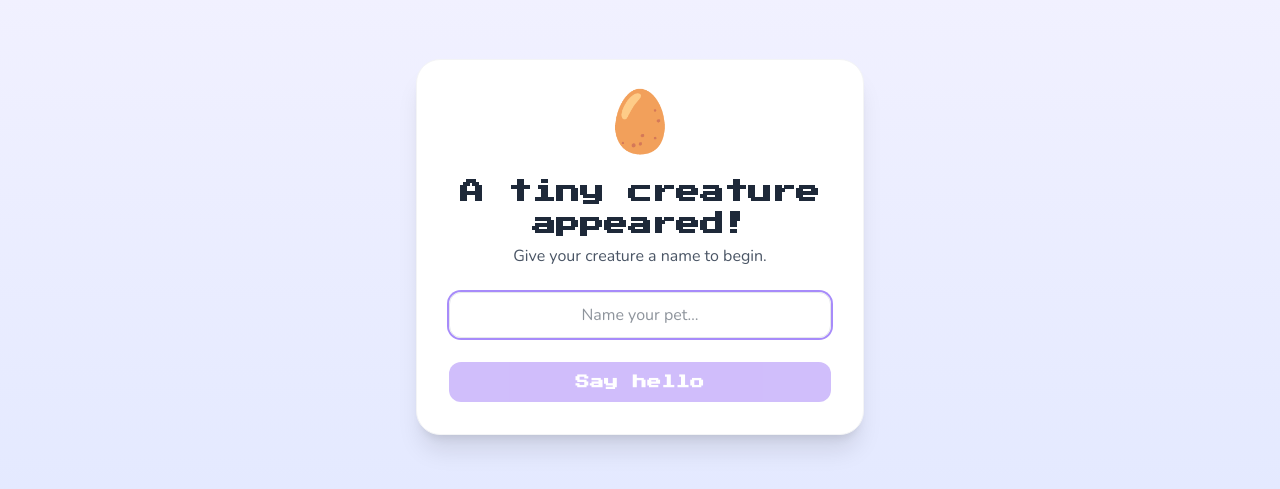
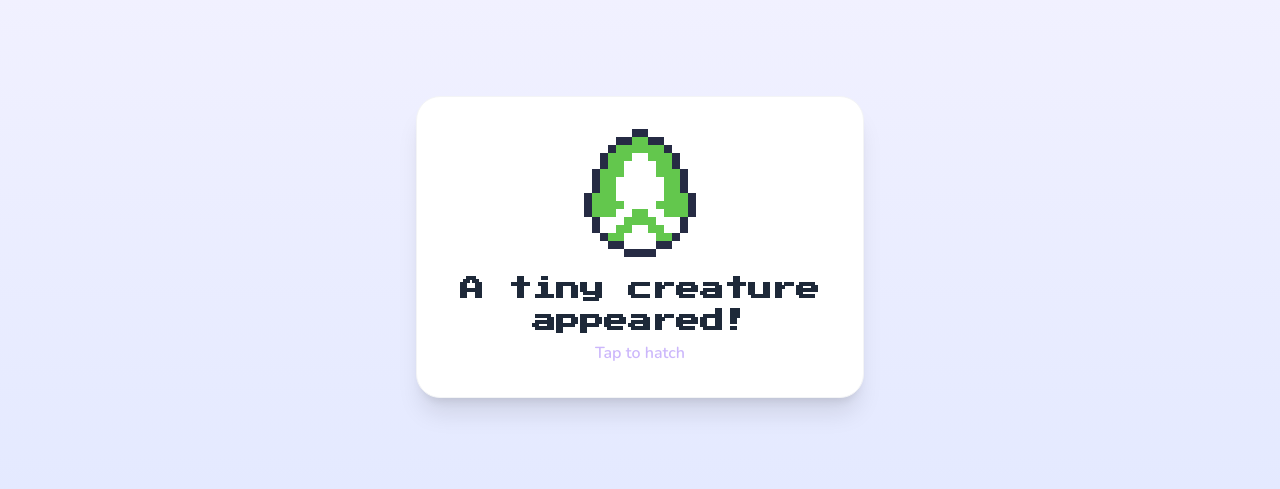
Before and after one commit to ThisIsItz/tamagotchi, a React (Vite) app: page / in a window 1280 px wide. Shown: the part 153-642 px from the top of the page. Built offline with nearby package versions, Linux system fonts and the light colour scheme.

Commit message:
add egg hatching animations

```diff
--- a/src/App.tsx
+++ b/src/App.tsx
@@ -1,5 +1,5 @@
 import { usePetStore } from './store/usePetStore'
-import { NameSetup } from './screens/NameSetup'
+import { EggHatch } from './screens/EggHatch'
 import { GameOver } from './screens/GameOver'
 import { PetGame } from './screens/PetGame'
 
@@ -7,7 +7,7 @@ const App = () => {
   const name = usePetStore((s) => s.name)
   const isAlive = usePetStore((s) => s.isAlive)
 
-  if (!name) return <NameSetup />
+  if (!name) return <EggHatch />
   if (!isAlive) return <GameOver />
   return <PetGame />
 }
--- a/src/components/Creature/Sprite.tsx
+++ b/src/components/Creature/Sprite.tsx
@@ -4,9 +4,10 @@ import type { SpriteConfig } from '../../data/sprites'
 interface Props {
   config: SpriteConfig
   scale?: number
+  onComplete?: () => void
 }
 
-export function Sprite({ config, scale = 1.25 }: Props) {
+export function Sprite({ config, scale = 1.25, onComplete }: Props) {
   const { src, frameW, frameH, cols, frameCount, fps, startFrame = 0, cropTop = 0, cropBottom = 0, loop = true } = config
   const [frame, setFrame] = useState(startFrame)
 
@@ -19,7 +20,14 @@ export function Sprite({ config, scale = 1.25 }: Props) {
     const lastFrame = startFrame + frameCount - 1
     const id = setInterval(() => {
       setFrame((f) => {
-        if (f >= lastFrame) return loop ? startFrame : lastFrame
+        if (f >= lastFrame) {
+          if (!loop) {
+            clearInterval(id)
+            onComplete?.()
+            return lastFrame
+          }
+          return startFrame
+        }
         return f + 1
       })
     }, 1000 / fps)
--- a/src/data/sprites.ts
+++ b/src/data/sprites.ts
@@ -11,6 +11,7 @@ import lvl1No from '../assets/sprites/lvl1/no.png'
 import deadSheet from '../assets/sprites/status/dead.png'
 import foodSheet from '../assets/sprites/status/food.png'
 import medicineSheet from '../assets/sprites/status/medicine.png'
+import eggsSheet from '../assets/sprites/status/eggs.png'
 
 export interface SpriteConfig {
   src: string
@@ -69,6 +70,33 @@ export const MEDICINE_CONFIG: SpriteConfig = {
   fps: 1.25,
   loop: false
 }
+
+// Eggs sheet: 16x16 frames, 13 cols. Rows 27-32 (1-indexed) = rows 26-31 (0-indexed).
+// Idle anim: cols 1-7 (0-indexed 0-6). Hatch anim: cols 8-13 (0-indexed 7-12).
+const EGG_COLS = 13
+const EGG_ROWS = [26, 27, 28, 29, 30, 31]
+
+export const EGG_IDLE_CONFIGS: SpriteConfig[] = EGG_ROWS.map((row) => ({
+  src: eggsSheet,
+  frameW: 16,
+  frameH: 16,
+  cols: EGG_COLS,
+  frameCount: 7,
+  startFrame: row * EGG_COLS,
+  fps: 4,
+  loop: true,
+}))
+
+export const EGG_HATCH_CONFIGS: SpriteConfig[] = EGG_ROWS.map((row) => ({
+  src: eggsSheet,
+  frameW: 16,
+  frameH: 16,
+  cols: EGG_COLS,
+  frameCount: 6,
+  startFrame: row * EGG_COLS + 7,
+  fps: 5,
+  loop: false,
+}))
 
 export const LEVEL_SPRITES: Record<
   number,
--- /dev/null
+++ b/src/screens/EggHatch.tsx
@@ -0,0 +1,163 @@
+import { useState } from 'react'
+import { motion, AnimatePresence } from 'framer-motion'
+import { usePetStore } from '../store/usePetStore'
+import { EGG_IDLE_CONFIGS, EGG_HATCH_CONFIGS } from '../data/sprites'
+
+const SCALE = 8
+
+function StaticEggFrame({
+  config,
+  frameOffset,
+  scale
+}: {
+  config: (typeof EGG_IDLE_CONFIGS)[0]
+  frameOffset: number
+  scale: number
+}) {
+  const { src, frameW, frameH, cols, startFrame = 0 } = config
+  const frame = startFrame + frameOffset
+  const col = frame % cols
+  const row = Math.floor(frame / cols)
+  const displayW = frameW * scale
+  const displayH = frameH * scale
+  const sheetW = frameW * cols * scale
+  return (
+    <div
+      style={{
+        width: displayW,
+        height: displayH,
+        backgroundImage: `url(${src})`,
+        backgroundSize: `${sheetW}px auto`,
+        backgroundPosition: `${-(col * displayW)}px ${-(row * frameH * scale)}px`,
+        backgroundRepeat: 'no-repeat',
+        imageRendering: 'pixelated'
+      }}
+    />
+  )
+}
+
+export const EggHatch = () => {
+  const setName = usePetStore((s) => s.setName)
+  const [hatchStep, setHatchStep] = useState(0)
+  const [showNaming, setShowNaming] = useState(false)
+  const [input, setInput] = useState('')
+
+  const [eggIndex] = useState(() => Math.floor(Math.random() * EGG_IDLE_CONFIGS.length))
+  const idleConfig = EGG_IDLE_CONFIGS[eggIndex]
+  const hatchConfig = EGG_HATCH_CONFIGS[eggIndex]
+  const totalHatchFrames = hatchConfig.frameCount
+
+  const handleTap = () => {
+    if (showNaming) return
+    const next = hatchStep + 1
+    if (next >= totalHatchFrames) {
+      setHatchStep(next)
+      setTimeout(() => setShowNaming(true), 300)
+    } else {
+      setHatchStep(next)
+    }
+  }
+
+  const submit = () => {
+    const trimmed = input.trim()
+    if (trimmed) setName(trimmed)
+  }
+
+  return (
+    <div className="page-bg">
+      <motion.div
+        initial={{ opacity: 0, y: 24 }}
+        animate={{ opacity: 1, y: 0 }}
+        className="card p-8 w-full max-w-md flex flex-col items-center gap-6"
+      >
+        <AnimatePresence mode="wait">
+          {!showNaming && (
+            <motion.div
+              key="egg"
+              initial={{ opacity: 0, scale: 0.8 }}
+              animate={{ opacity: 1, scale: 1 }}
+              exit={{ opacity: 0, scale: 1.3 }}
+              transition={{ duration: 0.4 }}
+              className="flex flex-col items-center gap-4"
+            >
+              <motion.div
+                key={hatchStep}
+                animate={{ scale: hatchStep > 0 ? [1, 1.15, 1] : 1 }}
+                transition={{ duration: 0.2 }}
+                className="cursor-pointer select-none"
+                onClick={handleTap}
+              >
+                {hatchStep === 0 ? (
+                  <StaticEggFrame
+                    config={idleConfig}
+                    frameOffset={0}
+                    scale={SCALE}
+                  />
+                ) : (
+                  <StaticEggFrame
+                    config={hatchConfig}
+                    frameOffset={hatchStep - 1}
+                    scale={SCALE}
+                  />
+                )}
+              </motion.div>
+
+              <div className="text-center">
+                <h1 className="text-2xl font-bold text-gray-800 dark:text-gray-100">
+                  A tiny creature appeared!
+                </h1>
+                <motion.p
+                  animate={{ opacity: [0.4, 1, 0.4] }}
+                  transition={{
+                    repeat: Infinity,
+                    duration: 1.4,
+                    ease: 'easeInOut'
+                  }}
+                  className="text-primary font-semibold mt-1"
+                >
+                  Tap to hatch
+                </motion.p>
+              </div>
+            </motion.div>
+          )}
+
+          {showNaming && (
+            <motion.div
+              key="naming"
+              initial={{ opacity: 0, y: 16 }}
+              animate={{ opacity: 1, y: 0 }}
+              transition={{ duration: 0.4 }}
+              className="flex flex-col items-center gap-6 w-full"
+            >
+              <div className="text-center">
+                <h1 className="text-2xl font-bold text-gray-800 dark:text-gray-100"></h1>{' '}
+                It hatched!
+                <p className="text-gray-600 dark:text-gray-400 text-md mt-1">
+                  Give your creature a name.
+                </p>
+              </div>
+              <input
+                autoFocus
+                type="text"
+                maxLength={20}
+                spellCheck={false}
+                placeholder="Name your pet..."
+                value={input}
+                onChange={(e) => setInput(e.target.value)}
+                onKeyDown={(e) => e.key === 'Enter' && submit()}
+                className="input-base text-center w-full"
+              />
+              <button
+                onClick={submit}
+                disabled={!input.trim()}
+                className="w-full btn-primary"
+              >
+                Say hello!
+              </button>
+            </motion.div>
+          )}
+        </AnimatePresence>
+      </motion.div>
+    </div>
+  )
+}
```
Also changed, not shown: src/assets/sprites/status/eggs.png (added).
